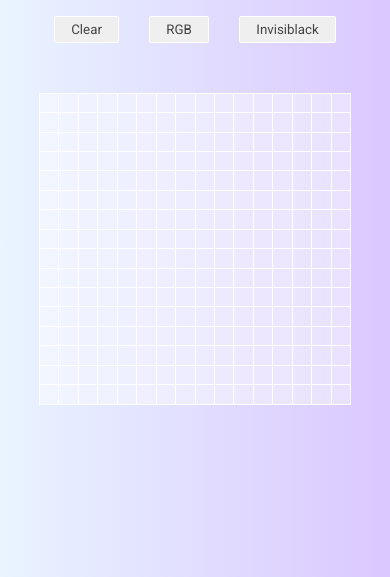
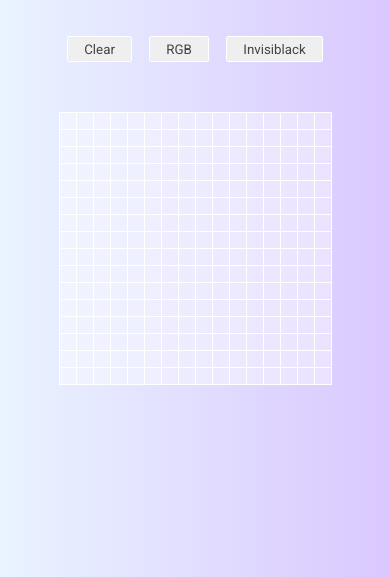
Before and after one commit to jamieevans96/Etch-a-Sketch, a plain HTML site: page index.html in a window 390 px wide. Shown: the part 267-844 px from the top of the page. Drawn offline with Linux system fonts and the light colour scheme.

Commit message:
Content width changed

```diff
--- a/style.css
+++ b/style.css
@@ -38,8 +38,8 @@ h1::before {
 }
 
 #content {
-    width: 40vw;
-    height: 40vw;
+    width: 30vw;
+    height: 30vw;
     display: grid;
     grid-template-columns: repeat(16, 6.25%);
     grid-template-rows: repeat(16, 6.25%);
@@ -56,7 +56,7 @@ h1::before {
 
 .buttons {
     margin: 50px;
-    width: 40vw;
+    width: 30vw;
     display: flex;
     justify-content: space-around;
 }
@@ -127,22 +127,22 @@ form input {
 
 @media (max-width: 1280px) {
     #content {
-        width: 60vw;
-        height: 60vw;
+        width: 50vw;
+        height: 50vw;
     }
 
     .buttons {
-        width: 60vw;
+        width: 50vw;
     }
 }
 
 @media (max-width: 760px) {
     #content {
-        width: 80vw;
-        height: 80vw;
+        width: 70vw;
+        height: 70vw;
     }
 
     .buttons {
-        width: 80vw;
+        width: 70vw;
     }
 }
```
